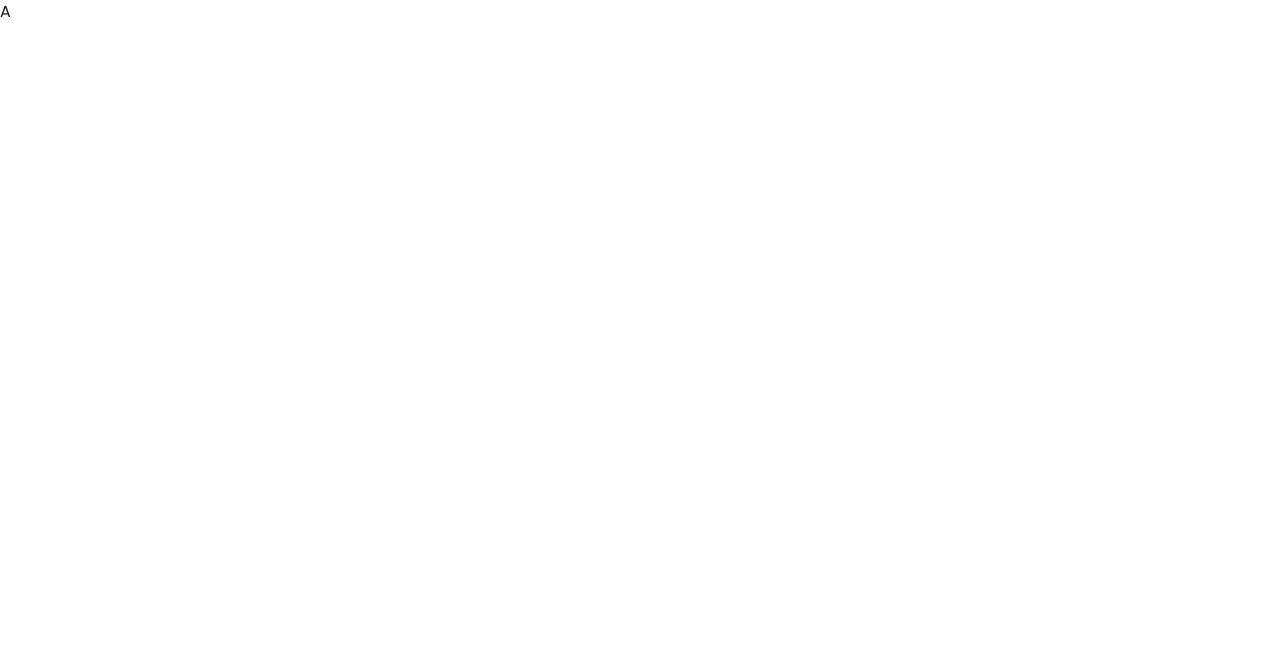
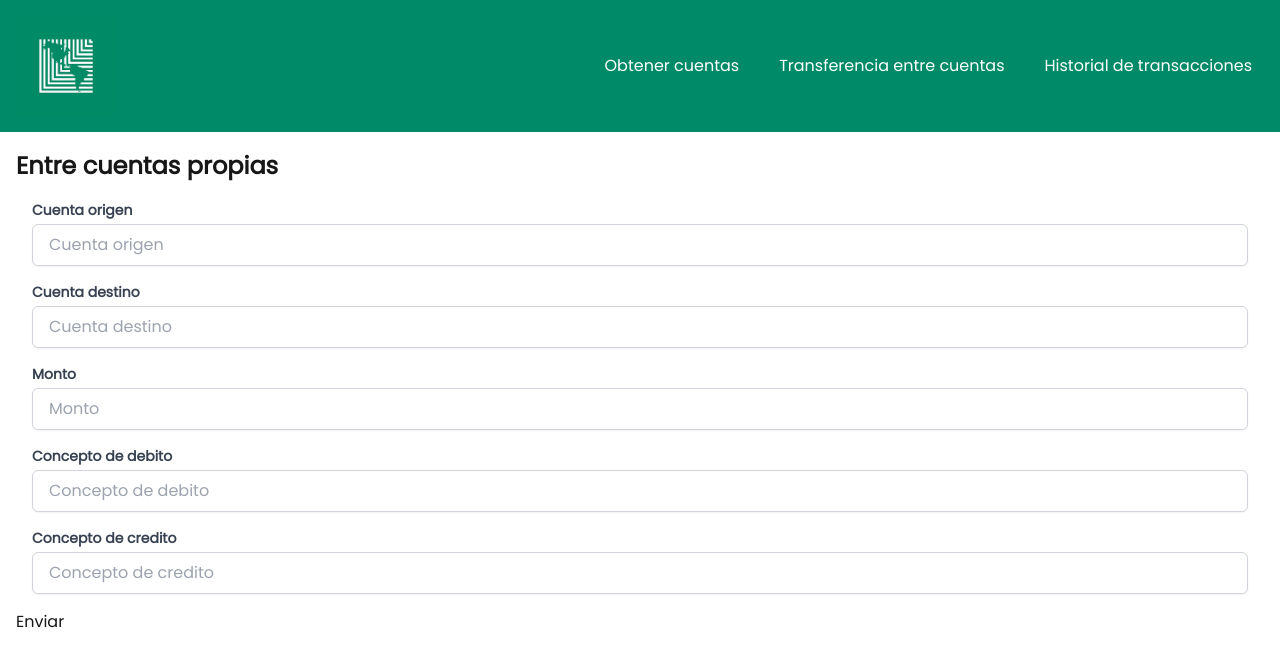
Before and after one commit to Elomolina/technical-test-frontend, a Next.js app: page /transactions/own-accounts in a window 1280 px wide. Shown: the top 666 px of the page. Built offline with nearby package versions, Linux system fonts and the light colour scheme.

Commit message:
feat(components:TransactionsDiv.tsx): transaction types page

```diff
--- a/src/components/Input.tsx
+++ b/src/components/Input.tsx
@@ -1,11 +1,13 @@
 import React, { ChangeEvent } from "react";
+import clientNumber from "@/context/clientNumber";
 
 interface InputProps {
   label: string;
   onChange: (event: React.ChangeEvent) => void;
+  clientNumber: string;
 }
 
-const Input = ({ label, onChange }: InputProps) => {
+const Input = ({ label, onChange, clientNumber }: InputProps) => {
   return (
     <>
       <section>
@@ -16,10 +18,11 @@ const Input = ({ label, onChange }: InputProps) => {
           {label}
         </label>
         <input
+          value={clientNumber}
           className="w-full px-4 py-2 border border-gray-300 rounded-md shadow-sm focus:outline-none focus:ring-2 focus:ring-blue-500 focus:border-blue-500"
           type="text"
           id="customerID"
-          placeholder="Número de cliente"
+          placeholder={label}
           onChange={onChange}
         />
       </section>
--- /dev/null
+++ b/src/context/clientNumber.tsx
@@ -0,0 +1,26 @@
+import React, { createContext, useState } from "react";
+
+// Definir el tipo del contexto
+interface ClientContextType {
+  client: string;
+  setClient: React.Dispatch<React.SetStateAction<string>>;
+}
+
+// Crear el contexto con un tipo definido
+const ClientNumber = createContext<ClientContextType | undefined>(undefined);
+
+const ClientProvider: React.FC<{ children: React.ReactNode }> = ({
+  children,
+}) => {
+  const [client, setClient] = useState("1");
+
+  return (
+    <ClientNumber.Provider value={{ client, setClient }}>
+      {children}
+    </ClientNumber.Provider>
+  );
+};
+
+export { ClientProvider };
+
+export default ClientNumber;
--- a/src/pages/_app.tsx
+++ b/src/pages/_app.tsx
@@ -1,4 +1,5 @@
 import "@/styles/globals.css";
+import ClientNumber, { ClientProvider } from "@/context/clientNumber";
 import type { AppProps } from "next/app";
 import localFont from "next/font/local";
 
@@ -14,8 +15,10 @@ const poppins = localFont({
 
 export default function App({ Component, pageProps }: AppProps) {
   return (
-    <main className={`${poppins.variable} font-sans`}>
-      <Component {...pageProps} />
-    </main>
+    <ClientProvider>
+      <main className={`${poppins.variable} font-sans`}>
+        <Component {...pageProps} />
+      </main>
+    </ClientProvider>
   );
 }
--- a/src/pages/getAccount.tsx
+++ b/src/pages/getAccount.tsx
@@ -1,9 +1,9 @@
 import React from "react";
 import Navbar from "@/components/Navbar";
 import Card from "@/components/Card";
-import { useState, useEffect } from "react";
+import { useState, useEffect, useContext } from "react";
 import Input from "@/components/Input";
-import { log } from "console";
+import ClientNumber from "@/context/clientNumber";
 type AccountType = {
   customer_number: number;
   account_number: number;
@@ -11,47 +11,47 @@ type AccountType = {
   currency: string;
   balance: any;
   debit_card: [];
-  net_balance: any;
   product_code: string;
 };
 
 const getAccount = () => {
-  const [clientNumber, setClientNumber] = useState("");
+  const context = useContext(ClientNumber);
+  if (!context) {
+    throw new Error("");
+  }
+
+  const { client, setClient } = context;
   const [accounts, setAccounts] = useState<AccountType[]>([]);
   const [error, setError] = useState("");
   const handleInputChange = (event: React.ChangeEvent) => {
-    setClientNumber(event.target.value);
+    setClient(event.target.value);
   };
 
   useEffect(() => {
-    if (clientNumber.length === 0) {
-      setClientNumber("1");
-    }
     const loadAccounts = async () => {
       try {
         const response = await fetch(
-          `/api/services/getAccounts?customerID=${clientNumber}`
+          `/api/services/getAccounts?customerID=${client}`
         );
         if (response.ok) {
           const data = await response.json();
-          data.map((account: any) => {
-            const accountInfo = async () => {
+          const accountInformation = data.map(async (account: any) => {
             const accountInfoResponse = await fetch(
               `/api/services/getAccountByID?accountNumber=${account.account_number}`
             );
             if (accountInfoResponse.ok) {
-                const { balance, debit_card, net_balance, product_code } =
+              const { balance, debit_card, product_code } =
                 await accountInfoResponse.json();
-                (account["balance"] = balance),
-                  (account["debit_card"] = debit_card),
-                  (account["net_balance"] = net_balance),
-                  (account["product_code"] = product_code);
-
-                setAccounts((a) => [...a, account]);
+              return {
+                ...account,
+                balance,
+                debit_card,
+                product_code,
+              };
             }
-            };
-            accountInfo();
           });
+          const promesas = await Promise.all(accountInformation);
+          setAccounts(promesas);
           setError("");
         } else {
           setError("El número de cliente es inválido");
@@ -61,7 +61,7 @@ const getAccount = () => {
       }
     };
     loadAccounts();
-  }, [clientNumber]);
+  }, [client]);
   console.log(accounts);
 
   if (error === "El número de cliente es inválido") {
@@ -71,6 +71,7 @@ const getAccount = () => {
         <section>
           <h1>Obtener cuentas</h1>
           <Input
+            clientNumber={client}
             label="Ingrese número de cliente:"
             onChange={handleInputChange}
           ></Input>
@@ -87,6 +88,7 @@ const getAccount = () => {
       <section>
         <h1>Obtener cuentas</h1>
         <Input
+          clientNumber={client}
           label="Ingrese número de cliente:"
           onChange={handleInputChange}
         />
@@ -101,9 +103,12 @@ const getAccount = () => {
               key={index}
               customer_number={account.customer_number}
               account_number={account.account_number}
-              account_type={account.product_code}
+              account_type={account.account_type}
               currency={account.currency}
-            ></Card>
+              balance={account.balance.amount}
+              debit={account.debit_card.length}
+              product_code={account.product_code}
+            />
           ))}
         </div>
       </section>
--- a/src/pages/transactions.tsx
+++ b/src/pages/transactions.tsx
@@ -1,27 +1,32 @@
 import React from "react";
 import Navbar from "@/components/Navbar";
 import TransactionsDiv from "@/components/TransactionsDiv";
-
+import Link from "next/link";
 const transactionsTypes = [
   {
     text: "Entre cuentas propias",
     img: "/reverse.png",
+    src: "own-accounts",
   },
   {
     text: "Banco Local",
     img: "/bank.png",
+    src: "local-bank",
   },
   {
     text: "Teceros LAFISE mismo pais",
     img: "/arrows.png",
+    src: "regional",
   },
   {
     text: "Pagos de servicio",
     img: "/client.png",
+    src: "services",
   },
   {
     text: "Terceros LAFISE regional",
     img: "/world.png",
+    src: "third-party-accounts",
   },
 ];
 const transactions = () => {
@@ -31,10 +36,12 @@ const transactions = () => {
       <section>
         <h1>Transferencia entre cuentas</h1>
         {transactionsTypes.map((transaction) => (
-          <TransactionsDiv
-            text={transaction.text}
-            source={transaction.img}
-          ></TransactionsDiv>
+          <Link href={`transactions/${transaction.src}`}>
+            <TransactionsDiv
+              text={transaction.text}
+              source={transaction.img}
+            ></TransactionsDiv>
+          </Link>
         ))}
       </section>
     </>
--- a/src/pages/transactions/local-bank.tsx
+++ b/src/pages/transactions/local-bank.tsx
@@ -1,9 +1,12 @@
-import React from 'react'
-
+import React from "react";
+import Navbar from "@/components/Navbar";
 const localBank = () => {
   return (
-    <div>local-bank</div>
-  )
-}
+    <>
+      <Navbar />
+      <div>local-bank</div>
+    </>
+  );
+};
 
-export default localBank
+export default localBank;
--- a/src/pages/transactions/own-accounts.tsx
+++ b/src/pages/transactions/own-accounts.tsx
@@ -1,7 +1,47 @@
-import React from "react";
+import React, { ChangeEvent, FormEvent, useContext } from "react";
+import Navbar from "@/components/Navbar";
+import Input from "@/components/Input";
+import ClientNumber from "@/context/clientNumber";
+const handleSubmit = (e: FormEvent) => {
+  e.preventDefault();
+};
+const onChange = (e: ChangeEvent) => {
+  console.log(e.target.value);
+};
+//cuenta origen, cuenta destino, monto, concepto de debito, concepto de credito
+const ownAccounts = () => {
+  const context = useContext(ClientNumber);
 
-const ownAccounts = () => {
-  return <div>A</div>;
+  if (!context) {
+    throw new Error("");
+  }
+
+  const { client, setClient } = context;
+  console.log(client);
+  return (
+    <>
+      <Navbar />
+      <section>
+        <h1>Entre cuentas propias</h1>
+        <form onSubmit={handleSubmit}>
+          <Input label="Cuenta origen" onChange={onChange} clientNumber="" />
+          <Input label="Cuenta destino" onChange={onChange} clientNumber="" />
+          <Input label="Monto" onChange={onChange} clientNumber="" />
+          <Input
+            label="Concepto de debito"
+            onChange={onChange}
+            clientNumber=""
+          />
+          <Input
+            label="Concepto de credito"
+            onChange={onChange}
+            clientNumber=""
+          />
+          <input type="submit" value="Enviar" />
+        </form>
+      </section>
+    </>
+  );
 };
 
 export default ownAccounts;
--- a/src/pages/transactions/regional.tsx
+++ b/src/pages/transactions/regional.tsx
@@ -1,9 +1,12 @@
-import React from 'react'
-
+import React from "react";
+import Navbar from "@/components/Navbar";
 const regional = () => {
   return (
-    <div>regional</div>
-  )
-}
+    <>
+      <Navbar />
+      <div>regional</div>
+    </>
+  );
+};
 
-export default regional
+export default regional;
--- a/src/pages/transactions/services.tsx
+++ b/src/pages/transactions/services.tsx
@@ -1,9 +1,12 @@
-import React from 'react'
-
+import React from "react";
+import Navbar from "@/components/Navbar";
 const services = () => {
   return (
-    <div>services</div>
-  )
-}
+    <>
+      <Navbar />
+      <div>services</div>
+    </>
+  );
+};
 
-export default services
+export default services;
--- a/src/pages/transactions/third-party-accounts.tsx
+++ b/src/pages/transactions/third-party-accounts.tsx
@@ -1,9 +1,12 @@
-import React from 'react'
-
+import React from "react";
+import Navbar from "@/components/Navbar";
 const thirdPartyAccount = () => {
   return (
-    <div>third-party-accounts</div>
-  )
-}
+    <>
+      <Navbar />
+      <div>third-party-accounts</div>
+    </>
+  );
+};
 
-export default thirdPartyAccount
+export default thirdPartyAccount;
--- a/src/styles/globals.css
+++ b/src/styles/globals.css
@@ -48,6 +48,8 @@ section h1
 }
 .card
 {
+  box-shadow: 2px 2px 2px 2px rgba(0,0,0, 0.2);
+  cursor: pointer;
   width: 100%;
   background-color: #018a68;
 }
@@ -80,6 +82,12 @@ section h1
 {
   color: red;
 }
+.h5
+{
+  margin-top: 1em;
+  color: white;
+  font-size: 1rem;
+}
 @media(max-width:800px)
 {
   .navigation-link
```
Also changed, not shown: src/components/Card.tsx (+18 -4 lines). Lines whose indentation alone changed are shown as unchanged.
